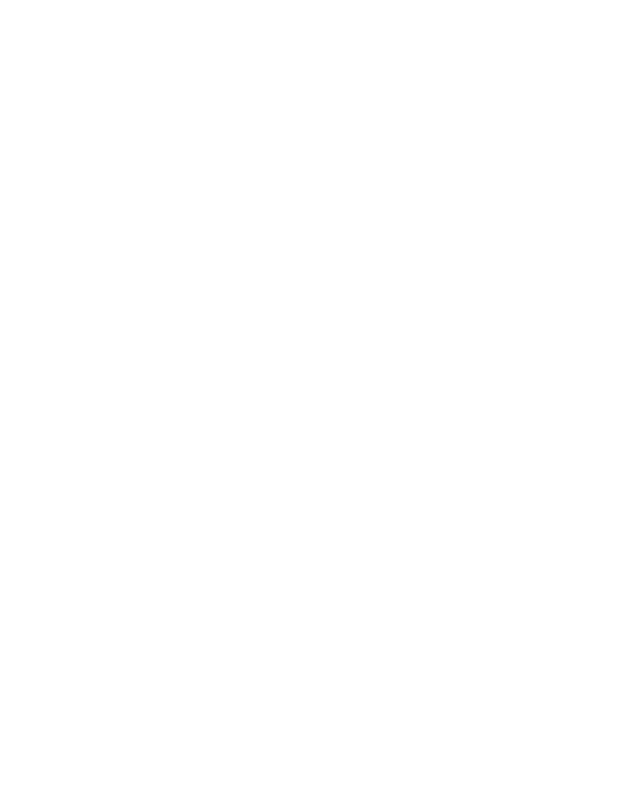
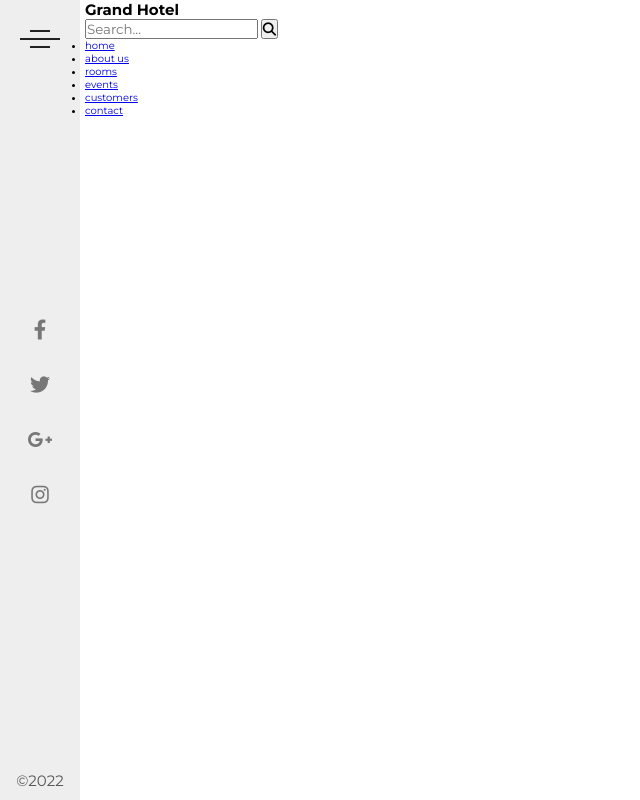
Before and after one commit to evansjethro/Grand-Hotel, a plain HTML site: page index.html in a window 1280 px wide. Shown: the whole page, without its empty margins (0-640 px from the left). Drawn offline with Linux system fonts and the light colour scheme.

Commit message:
Completed the side bar and navigation

```diff
--- a/css/style.css
+++ b/css/style.css
@@ -1,13 +1,93 @@
 /* common styles */
 html {
-    font-size: 62.5%;
-    box-sizing: border-box;
+	font-size: 62.5%;
+	box-sizing: border-box;
 }
 
-body {
-    margin: 0;
-    padding: 0;
-    font-family: 'Montserrat', sans-serif;
+*,body {
+	margin: 0;
+	padding: 0;
+	font-family: "Montserrat", sans-serif;
 }
 
+
 /* end of common styles */
+
+
+/* navbar */
+/* sidebar */
+.sidebar {
+	width: 8rem;
+	height: 100%;
+	background-color: #eee;
+	position: fixed;
+	display: flex;
+	flex-direction: column;
+	justify-content: space-between;
+	align-items: center;
+}
+
+.menu-icon {
+	margin-top: 3rem;
+	cursor: pointer;
+	padding: 0 2rem;
+}
+
+.menu-icon:hover .line{
+	width:2.5rem;
+	background-color: #deaa86;
+	transition: all .3s;
+}
+
+.line {
+	height: .2rem;
+	width: 4rem;
+	background-color: #222;
+	margin: 0 auto .6rem;
+	transition: width .3s;
+	/*transition-delay: .2s;*/
+}
+
+.line-1, .line-3{
+	width: 2rem;
+	transition: width .3s;
+}
+
+
+.social-icons-list{
+	list-style: none;
+	height: 25rem;
+	display: flex;
+	flex-direction: column;
+	justify-content: space-evenly;
+	align-items: center;
+}
+
+.social-link{
+	font-size: 2rem;
+	color: #777;
+}
+
+.social-link:hover{
+	color: #deaa86;
+	transition: color .3s;
+}
+
+.year{
+	margin-bottom: 1rem;
+	font-size: 1.5rem;
+	color: #555;
+}
+
+.sidebar-margin-spacing{
+	margin-left: 8.5rem; /* This is a position correction for a fixed left sidebar*/
+}
+
+/*end of sidebar*/
+
+/* navigation*/
+.navigation{
+	position: fixed;
+}
+/*end of navigation*/
+/*end of navbar*/
--- a/index.html
+++ b/index.html
@@ -4,18 +4,75 @@
     <meta charset="UTF-8">
     <meta content="width=device-width, initial-scale=1.0" name="viewport">
     <meta content="ie=edge" http-equiv="X-UA-Compatible">
-    <title>Grand Hotel</title>
     <link href="img/crown.png" rel="shortcut icon" type="image/png">
-    <link crossorigin="anonymous" href="https://use.fontawesome.com/releases/v5.2.0/css/all.css"
-          integrity="sha384-hWVjflwFxL6sNzntih27bfxkr27PmbbK/iSvJ+a4+0owXq79v+lsFkW54bOGbiDQ" rel="stylesheet">
+    <link crossorigin="anonymous" href="https://cdnjs.cloudflare.com/ajax/libs/font-awesome/6.1.1/css/all.min.css"
+          integrity="sha512-KfkfwYDsLkIlwQp6LFnl8zNdLGxu9YAA1QvwINks4PhcElQSvqcyVLLD9aMhXd13uQjoXtEKNosOWaZqXgel0g=="
+          referrerpolicy="no-referrer" rel="stylesheet"/>
     <link href="https://fonts.googleapis.com/css?family=Montserrat:100,100i,200,200i,300,300i,400,400i,500,500i,600,600i,700"
           rel="stylesheet">
     <link href="https://fonts.googleapis.com/css?family=Josefin+Sans:100,100i,300,300i,400,400i,600,600i,700,700i"
           rel="stylesheet">
     <link href="css/style.css" rel="stylesheet">
+    <title>Grand Hotel</title>
 </head>
 <body>
+<!--        navbar      -->
+<div class="navbar">
+    <!--   sidebar -->
+    <div class="sidebar">
+        <div class="menu-icon">
+            <div class="line line-1"></div>
+            <div class="line line-2"></div>
+            <div class="line line-3"></div>
+        </div>
+        <ul class="social-icons-list">
+            <li><a class="social-link" href="#">
+                <i class="fa-brands fa-facebook-f"></i>
+            </a></li>
+            <li><a class="social-link" href="#">
+                <i class="fa-brands fa-twitter"></i>
+            </a></li>
+            <li><a class="social-link" href="#">
+                <i class="fa-brands fa-google-plus-g"></i>
+            </a></li>
+            <li><a class="social-link" href="#">
+                <i class="fa-brands fa-instagram"></i>
+            </a></li>
+        </ul>
+
+        <div class="year">
+            <p>&copy;2022</p>
+        </div>
+    </div>
+
+    <!-- end of sidebar -->
+
+    <!--    navigation -->
+
+    <nav class="navigation sidebar-margin-spacing">
+        <div class="navigation-header">
+            <h1 class="navigation-heading">Grand Hotel</h1>
+            <form action="" class="navigation-search">
+                <label for=""> </label><input class="navigation-search-input" id="" name="" placeholder="Search..."
+                                              type="text">
+                <button class="navigation-search-btn">
+                    <i class="fa-solid fa-magnifying-glass"></i>
+                </button>
+            </form>
+        </div>
+        <ul class="navigation-list">
+            <li class="navigation-item"><a class="navigation-link" href="#">home</a></li>
+            <li class="navigation-item"><a class="navigation-link" href="#">about us</a></li>
+            <li class="navigation-item"><a class="navigation-link" href="#">rooms</a></li>
+            <li class="navigation-item"><a class="navigation-link" href="#">events</a></li>
+            <li class="navigation-item"><a class="navigation-link" href="#">customers</a></li>
+            <li class="navigation-item"><a class="navigation-link" href="#">contact</a></li>
+        </ul>
+    </nav>
 
 
+</div>
+
+<!--  end of navbar   -->
 </body>
 </html>
```
Also changed, not shown: ssh_key.txt (deleted).
